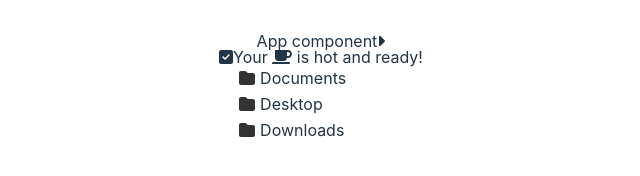
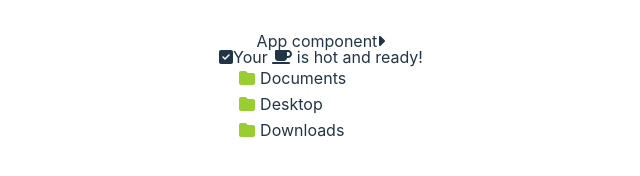
Before and after one commit to kathleen-fen/technology-operations, a React (Vite) app in the folder frontend/: page / in a window 1280 px wide. Shown: the part 312-488 px from the top of the page, without its empty margins (319-959 px from the left). Built offline with nearby package versions, Linux system fonts and the light colour scheme.

Commit message:
revert test changes

```diff
--- a/frontend/src/App.tsx
+++ b/frontend/src/App.tsx
@@ -1,23 +1,21 @@
-
 import './App.css'
-import "components/FontawesomeIcons"
-import {FontAwesomeIcon} from "@fortawesome/react-fontawesome"
+import 'components/FontawesomeIcons'
+import { FontAwesomeIcon } from '@fortawesome/react-fontawesome'
 import TreeView from 'components/TreeView'
-import {treeData} from 'components/TreeView/mockTreeData'
+import { treeData } from 'components/TreeView/mockTreeData'
 import GlobalStyle from 'styles/globalStyle'
 
 function App() {
-
   return (
     <>
-    <GlobalStyle />
+      <GlobalStyle />
       <div>
-        App component<FontAwesomeIcon icon="caret-right" />
+        App component
+        <FontAwesomeIcon icon="caret-right" />
       </div>
       <FontAwesomeIcon icon="check-square" />
       Your <FontAwesomeIcon icon="coffee" /> is hot and ready!
-      <TreeView data={treeData} folderIconSettings={{color: "#333333"}}/>
-
+      <TreeView data={treeData} />
     </>
   )
 }
--- a/frontend/src/components/TreeView/index.tsx
+++ b/frontend/src/components/TreeView/index.tsx
@@ -16,69 +16,81 @@ type TreeNodeType = {
   key: string
   label: string
   title: string
-  icon?: string,
+  icon?: string
   folderIconSettings?: folderIconType
   itemIconSettings?: itemIconType
   children?: Array<TreeNodeType>
 }
 type TreeNodePropsType = {
-  node: TreeNodeType,
+  node: TreeNodeType
 }
 type TreeViewPropsType = {
-  key?: string,
-  label?: string,
-  title?: string,
-  data: Array<TreeNodeType>,
+  key?: string
+  label?: string
+  title?: string
+  data: Array<TreeNodeType>
   folderIconSettings?: folderIconType
   itemIconSettings?: itemIconType
 }
 const TreeViewStyled = styled.div`
   padding-left: 10px;
 `
-const Icon = styled.div<{ iconColor: string  }>`
+const Icon = styled.div<{ iconColor: string }>`
   margin-right: 5px;
-  color: ${props => props.iconColor};
+  color: ${(props) => props.iconColor};
 `
 const defaultTreeViewProps = {
   folderIconSettings: {
     icon: 'folder',
     openIcon: 'folder-open',
-    color: 'yellowgreen'
+    color: 'yellowgreen',
   },
   itemIconSettings: {
     icon: 'file',
-    color: "#cccccc"
-  }
+    color: '#cccccc',
+  },
 }
 
-const TreeView = ({data=[],folderIconSettings,itemIconSettings}: TreeViewPropsType) => {
-
-  if(!folderIconSettings) {
-    folderIconSettings=defaultTreeViewProps.folderIconSettings
+const TreeView = ({
+  data = [],
+  folderIconSettings,
+  itemIconSettings,
+}: TreeViewPropsType) => {
+  if (!folderIconSettings) {
+    folderIconSettings = defaultTreeViewProps.folderIconSettings
   } else {
-    /* folderIconSettings = {
-      icon: folderIconSettings.icon?folderIconSettings.icon:defaultTreeViewProps.folderIconSettings.icon,
-      openIcon: folderIconSettings.openIcon?folderIconSettings.openIcon:defaultTreeViewProps.folderIconSettings.openIcon,
-      color: folderIconSettings.color?folderIconSettings.color:defaultTreeViewProps.folderIconSettings.color,
-    } */
-    folderIconSettings = {...defaultTreeViewProps.folderIconSettings, ...folderIconSettings}
+    folderIconSettings = {
+      ...defaultTreeViewProps.folderIconSettings,
+      ...folderIconSettings,
+    }
   }
 
-  if(!itemIconSettings) {
-    itemIconSettings=defaultTreeViewProps.itemIconSettings
+  if (!itemIconSettings) {
+    itemIconSettings = defaultTreeViewProps.itemIconSettings
   } else {
-    /* itemIconSettings={
-      icon: itemIconSettings.icon?itemIconSettings.icon:defaultTreeViewProps.itemIconSettings.icon,
-      color: itemIconSettings.color?itemIconSettings.color:defaultTreeViewProps.itemIconSettings.color
-    } */
-    itemIconSettings={...defaultTreeViewProps.itemIconSettings, ...itemIconSettings}
+    itemIconSettings = {
+      ...defaultTreeViewProps.itemIconSettings,
+      ...itemIconSettings,
+    }
   }
 
   return (
     <TreeViewStyled>
       <ul>
-        {data.map((tree:TreeNodeType) => (
-          <TreeNode node={{...tree, folderIconSettings:{...folderIconSettings, ...tree.folderIconSettings}, itemIconSettings:{...itemIconSettings, ...tree.itemIconSettings}}} />
+        {data.map((tree: TreeNodeType) => (
+          <TreeNode
+            node={{
+              ...tree,
+              folderIconSettings: {
+                ...folderIconSettings,
+                ...tree.folderIconSettings,
+              },
+              itemIconSettings: {
+                ...itemIconSettings,
+                ...tree.itemIconSettings,
+              },
+            }}
+          />
         ))}
       </ul>
     </TreeViewStyled>
@@ -102,7 +114,13 @@ const TreeNode = ({ node }: TreeNodePropsType) => {
       <TreeNodeStyled onClick={() => setChildVisiblity((v) => !v)}>
         {hasChild ? (
           <Icon iconColor={node.folderIconSettings!.color!}>
-            <FontAwesomeIcon icon={childVisible ? node.folderIconSettings!.openIcon as IconProp : node.folderIconSettings!.icon as IconProp}/>
+            <FontAwesomeIcon
+              icon={
+                childVisible
+                  ? (node.folderIconSettings!.openIcon as IconProp)
+                  : (node.folderIconSettings!.icon as IconProp)
+              }
+            />
           </Icon>
         ) : (
           <Icon iconColor={node.itemIconSettings!.color!}>
@@ -116,7 +134,11 @@ const TreeNode = ({ node }: TreeNodePropsType) => {
       {hasChild && childVisible && (
         <div>
           <ul>
-            <TreeView data={node.children!} folderIconSettings={node.folderIconSettings} itemIconSettings={node.itemIconSettings} />
+            <TreeView
+              data={node.children!}
+              folderIconSettings={node.folderIconSettings}
+              itemIconSettings={node.itemIconSettings}
+            />
           </ul>
         </div>
       )}
```
